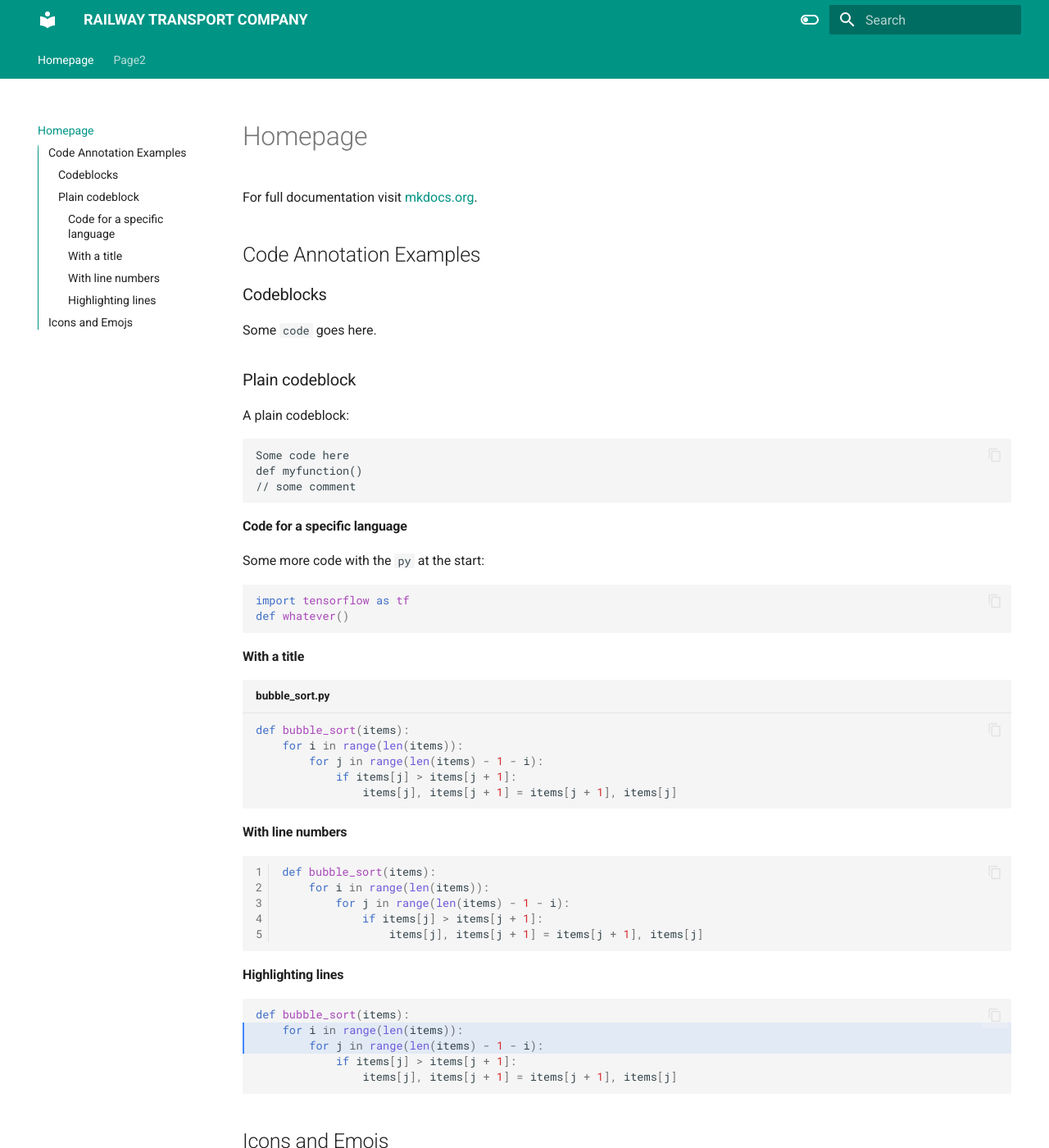
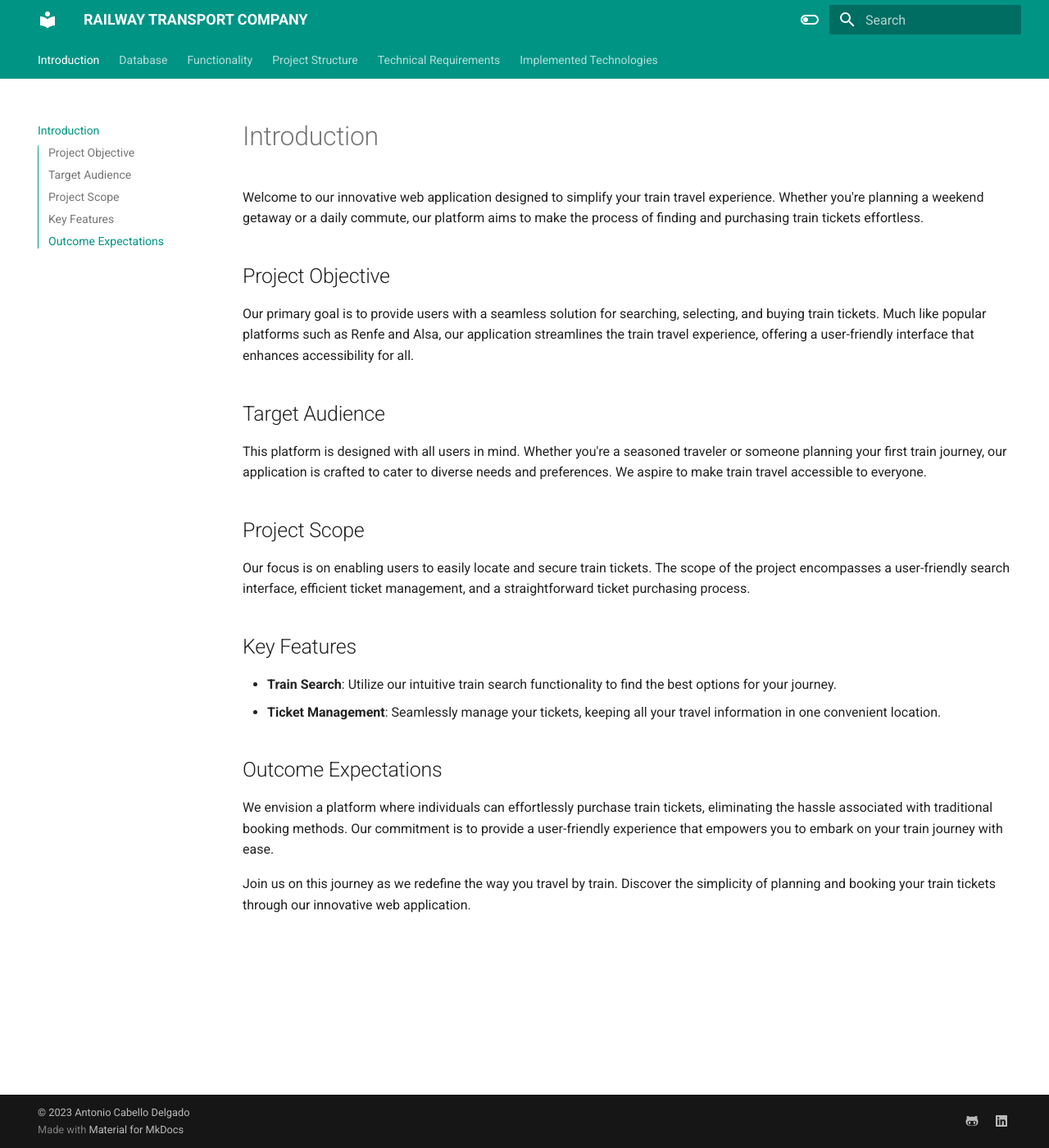
Before and after one commit to antonioacd/javaschool-doc, an MkDocs documentation site: the page built from docs/index.md, in a window 1280 px wide and 1400 px high. Shown: the whole window at 82% size. Built offline with MkDocs 1.6.1 and Material for MkDocs 9.7.7, drawn with Linux system fonts in a browser that asks for light colours; emoji names are drawn with the system emoji font.

Commit message:
Modify data of documentation

````diff
--- a/docs/index.md
+++ b/docs/index.md
@@ -1,68 +1,26 @@
-# Homepage
+# Introduction
 
-For full documentation visit [mkdocs.org](https://www.mkdocs.org).
+Welcome to our innovative web application designed to simplify your train travel experience. Whether you're planning a weekend getaway or a daily commute, our platform aims to make the process of finding and purchasing train tickets effortless.
 
-## Code Annotation Examples
+## Project Objective
 
-### Codeblocks
+Our primary goal is to provide users with a seamless solution for searching, selecting, and buying train tickets. Much like popular platforms such as Renfe and Alsa, our application streamlines the train travel experience, offering a user-friendly interface that enhances accessibility for all.
 
-Some `code` goes here.
+## Target Audience
 
-### Plain codeblock
+This platform is designed with all users in mind. Whether you're a seasoned traveler or someone planning your first train journey, our application is crafted to cater to diverse needs and preferences. We aspire to make train travel accessible to everyone.
 
-A plain codeblock:
+## Project Scope
 
-```
-Some code here
-def myfunction()
-// some comment
-```
+Our focus is on enabling users to easily locate and secure train tickets. The scope of the project encompasses a user-friendly search interface, efficient ticket management, and a straightforward ticket purchasing process.
 
-#### Code for a specific language
+## Key Features
 
-Some more code with the `py` at the start:
+- **Train Search**: Utilize our intuitive train search functionality to find the best options for your journey.
+- **Ticket Management**: Seamlessly manage your tickets, keeping all your travel information in one convenient location.
 
-``` py
-import tensorflow as tf
-def whatever()
-```
+## Outcome Expectations
 
-#### With a title
+We envision a platform where individuals can effortlessly purchase train tickets, eliminating the hassle associated with traditional booking methods. Our commitment is to provide a user-friendly experience that empowers you to embark on your train journey with ease.
 
-``` py title="bubble_sort.py"
-def bubble_sort(items):
-    for i in range(len(items)):
-        for j in range(len(items) - 1 - i):
-            if items[j] > items[j + 1]:
-                items[j], items[j + 1] = items[j + 1], items[j]
-```
-
-#### With line numbers
-
-``` py linenums="1"
-def bubble_sort(items):
-    for i in range(len(items)):
-        for j in range(len(items) - 1 - i):
-            if items[j] > items[j + 1]:
-                items[j], items[j + 1] = items[j + 1], items[j]
-```
-
-#### Highlighting lines
-
-``` py hl_lines="2 3"
-def bubble_sort(items):
-    for i in range(len(items)):
-        for j in range(len(items) - 1 - i):
-            if items[j] > items[j + 1]:
-                items[j], items[j + 1] = items[j + 1], items[j]
-```
-
-## Icons and Emojs
-
-:smile:
-
-:fontawesome-regular-face-laugh-wink:
-
-:fontawesome-brands-twitter:{ .twitter }
-
-:octicons-heart-fill-24:{ .heart }
+Join us on this journey as we redefine the way you travel by train. Discover the simplicity of planning and booking your train tickets through our innovative web application.
````
Also changed, not shown: docs/database.md (added, +85 -0 lines), docs/functionality.md (added, +48 -0 lines), docs/project-structure.md (added, +52 -0 lines), docs/system-requirments.md (added, +34 -0 lines), docs/tecnological-stack.md (added, +15 -0 lines), docs/page2.md (deleted).
